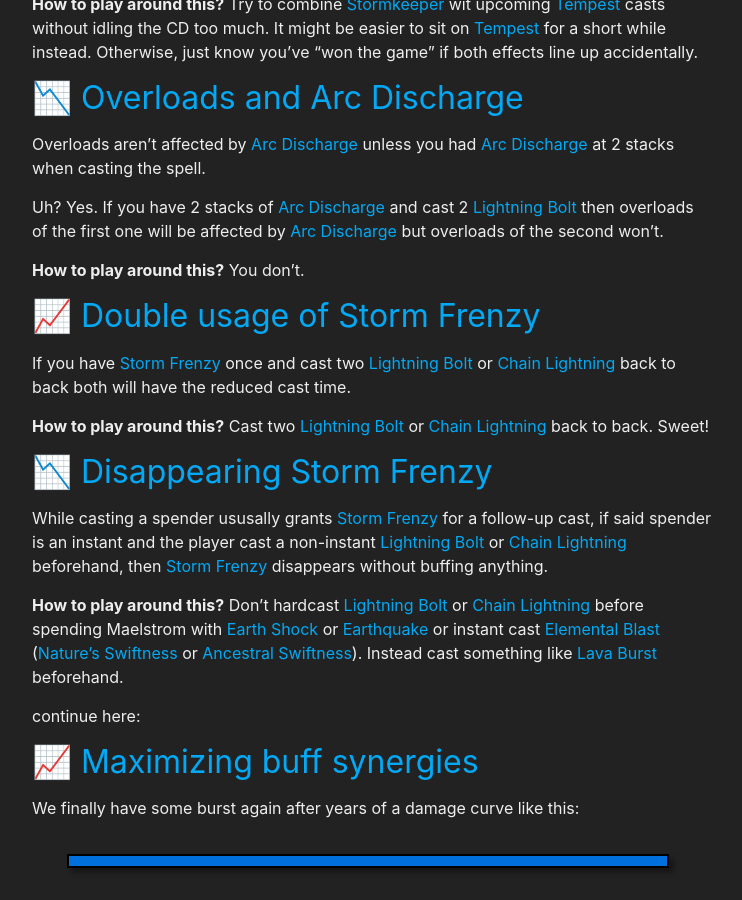
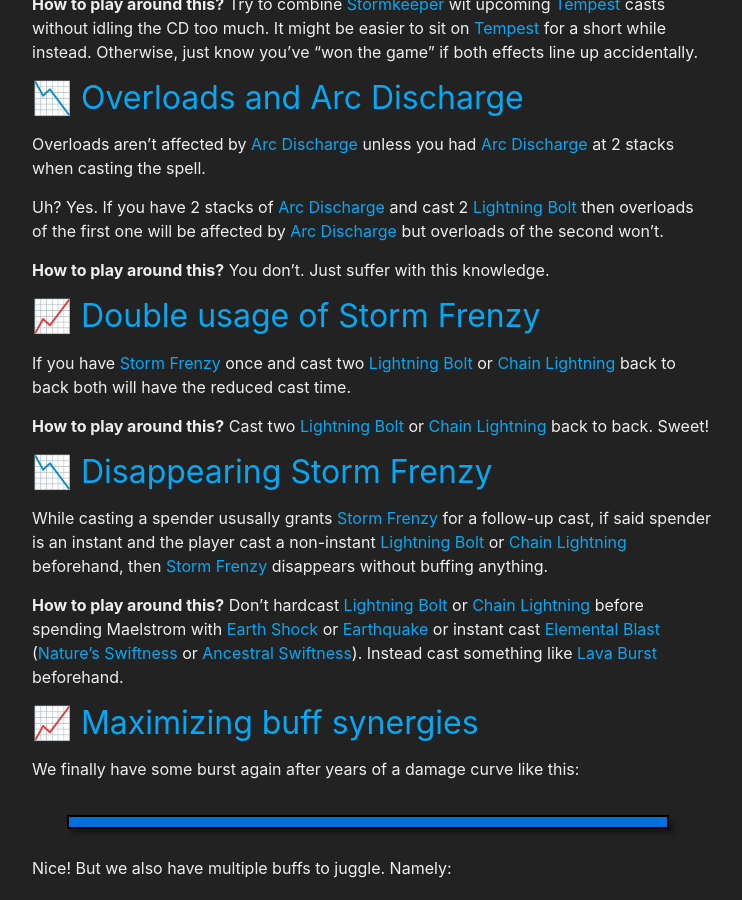
Before and after one commit to stormearthandlava/stormearthandlava.github.io, a Jekyll site: the page built from blog/_posts/2025-01-01-secret-techs-11-0-7.md, in a window 1280 px wide and 900 px high, scrolled down 889 px. Shown: the whole window, without its empty margins (268-1010 px from the left). Built offline with Jekyll 4.4.1, drawn with Linux system fonts in a browser that asks for light colours; a script that is not in the unit is left out.

Commit message:
remove continue statement

```diff
--- a/blog/_posts/2025-01-01-secret-techs-11-0-7.md
+++ b/blog/_posts/2025-01-01-secret-techs-11-0-7.md
@@ -62,7 +62,7 @@ Uh? Yes. If you have 2 stacks of {{ site.data.spell.arc_discharge }} and cast
 2 {{ site.data.spell.lb }} then overloads of the first one will be affected by
 {{ site.data.spell.arc_discharge }} but overloads of the second won't.
 
-**How to play around this?** You don't.
+**How to play around this?** You don't. Just suffer with this knowledge.
 
 
 ## 📈 Double usage of {{ site.data.spell.storm_frenzy }}
@@ -89,8 +89,6 @@ then {{ site.data.spell.storm_frenzy }} disappears without buffing anything.
 {{ site.data.spell.ancestral_swiftness }}). Instead cast something like
 {{ site.data.spell.lvb }} beforehand.
 
-
-continue here:
 
 ## 📈 Maximizing buff synergies
 
```
